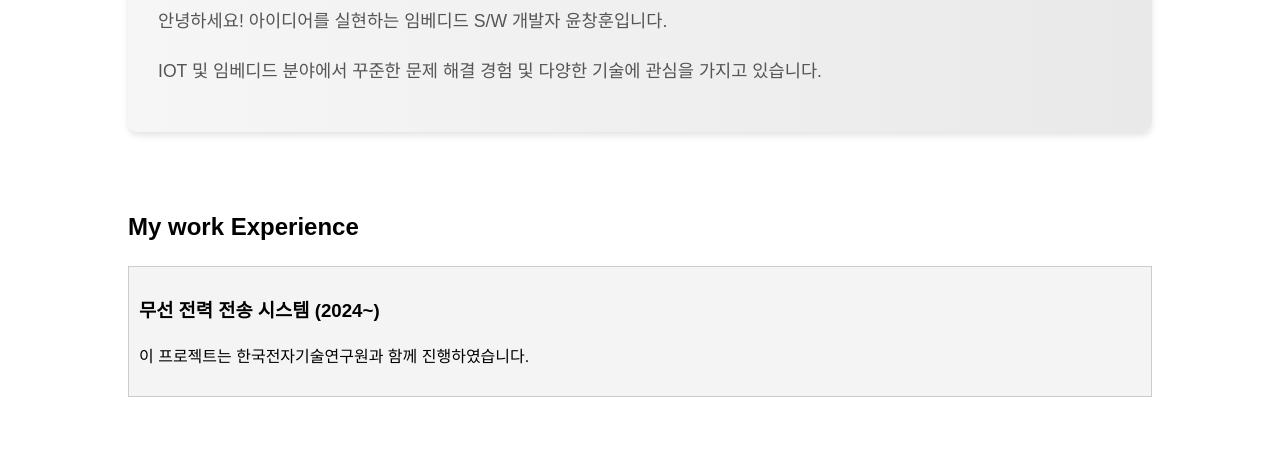
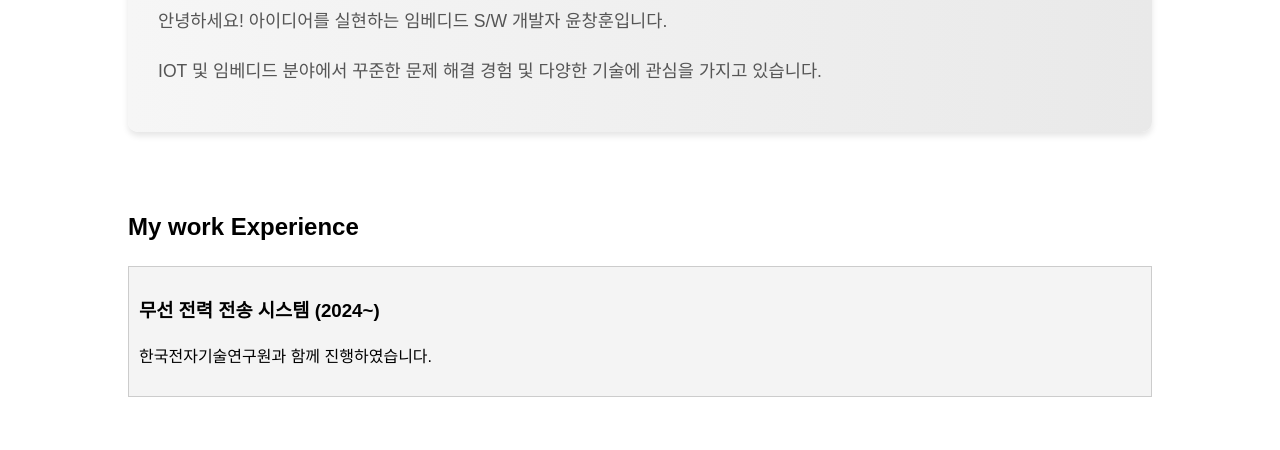
Before and after one commit to onenationonemind1/portfolio, a plain HTML site: page index.html in a window 1280 px wide. Shown: the part 313-763 px from the top of the page. Drawn offline with nearby package versions, Linux system fonts and the light colour scheme; no server answers.

Commit message:
Update index.html

```diff
--- a/index.html
+++ b/index.html
@@ -195,7 +195,7 @@
             <div class="project">
                 <a href="./src/rpt2_main.html">
                     <h3>무선 전력 전송 시스템 (2024~)</h3>
-                    <p>이 프로젝트는 한국전자기술연구원과 함께 진행하였습니다. </p>
+                    <p>한국전자기술연구원과 함께 진행하였습니다. </p>
                 </a>
             </div>
             <!-- <div class="project">
```
